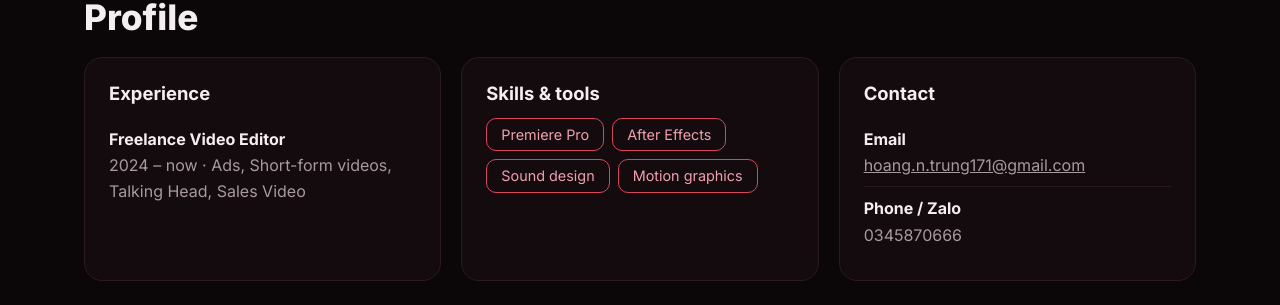
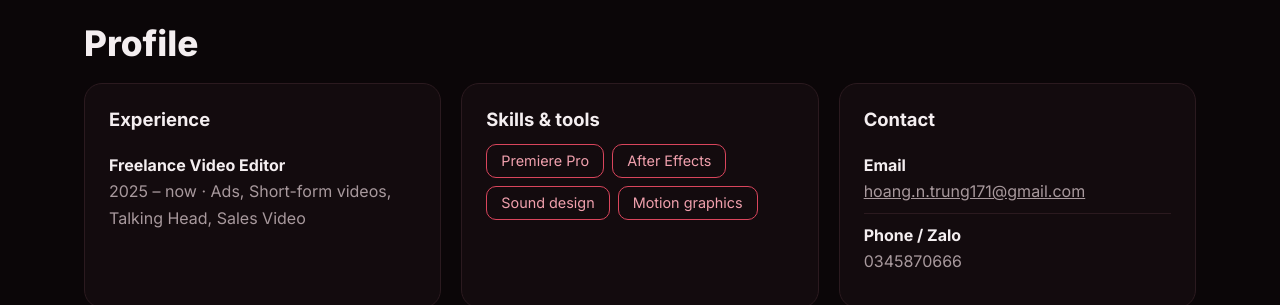
Before and after one commit to subzeroproject/video-editor, a plain HTML site: page index.html in a window 1280 px wide. Shown: the part 2184-2489 px from the top of the page. Drawn offline with Linux system fonts and the light colour scheme; a web font is replaced by a local one.

Commit message:
Update index.html

```diff
--- a/index.html
+++ b/index.html
@@ -99,6 +99,7 @@ dialog::backdrop{background:#000d}
 
 <main class="wrap">
   <h2 style="text-align:center">About me</h2>
+  <p>Video editing for creators and brands who want their contents to get aesthetic.</p>
   <div class="cvrow" id="cv"></div>
 
   <h2 id="works">Youtube work</h2>
@@ -112,7 +113,7 @@ dialog::backdrop{background:#000d}
     <section class="box">
       <h3>Experience</h3>
       <ul>
-        <li><b>Freelance Video Editor</b>2024 – now · Ads, Short-form videos, Talking Head, Sales Video</li>
+        <li><b>Freelance Video Editor</b>2025 – now · Ads, Short-form videos, Talking Head, Sales Video</li>
       </ul>
     </section>
     <section class="box">
```
